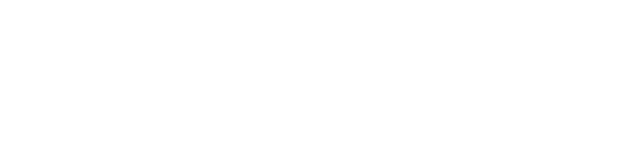
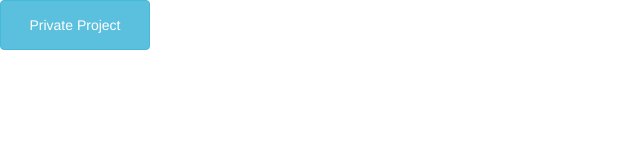
Before and after one commit to Makkerrs/Makkerrs.github.io, a plain HTML site: page index.html in a window 1280 px wide. Shown: the whole page, without its empty margins (0-640 px from the left). Drawn offline with Linux system fonts and the light colour scheme.

Commit message:
Update index.html

```diff
--- a/index.html
+++ b/index.html
@@ -3,8 +3,20 @@
 	<head>
 		<meta charset="UTF-8">
 		<title>First Git</title>
-		<link rel="stylesheet" type="text/css" href=""/>
+		<link rel="stylesheet" type="text/css" href="css/bootstrap.min.css"/>
+		<style type="text/css">
+			.p-obj-1{
+				width: 150px;
+				height: 50px;
+				text-align: center;
+				color: white;
+			}
+		</style>
 	</head>
 	<body>
+
+		<a href="https://www.baidu.com"><input class="btn btn-info p-obj-1" type="button" name="" id="p-obj-1" value="Private Project"/></a>
 	</body>
+	<script src="js/jquery-3.1.1.min.js" type="text/javascript" charset="utf-8"></script>
+	<script src="js/bootstrap.min.js" type="text/javascript" charset="utf-8"></script>
 </html>
```
